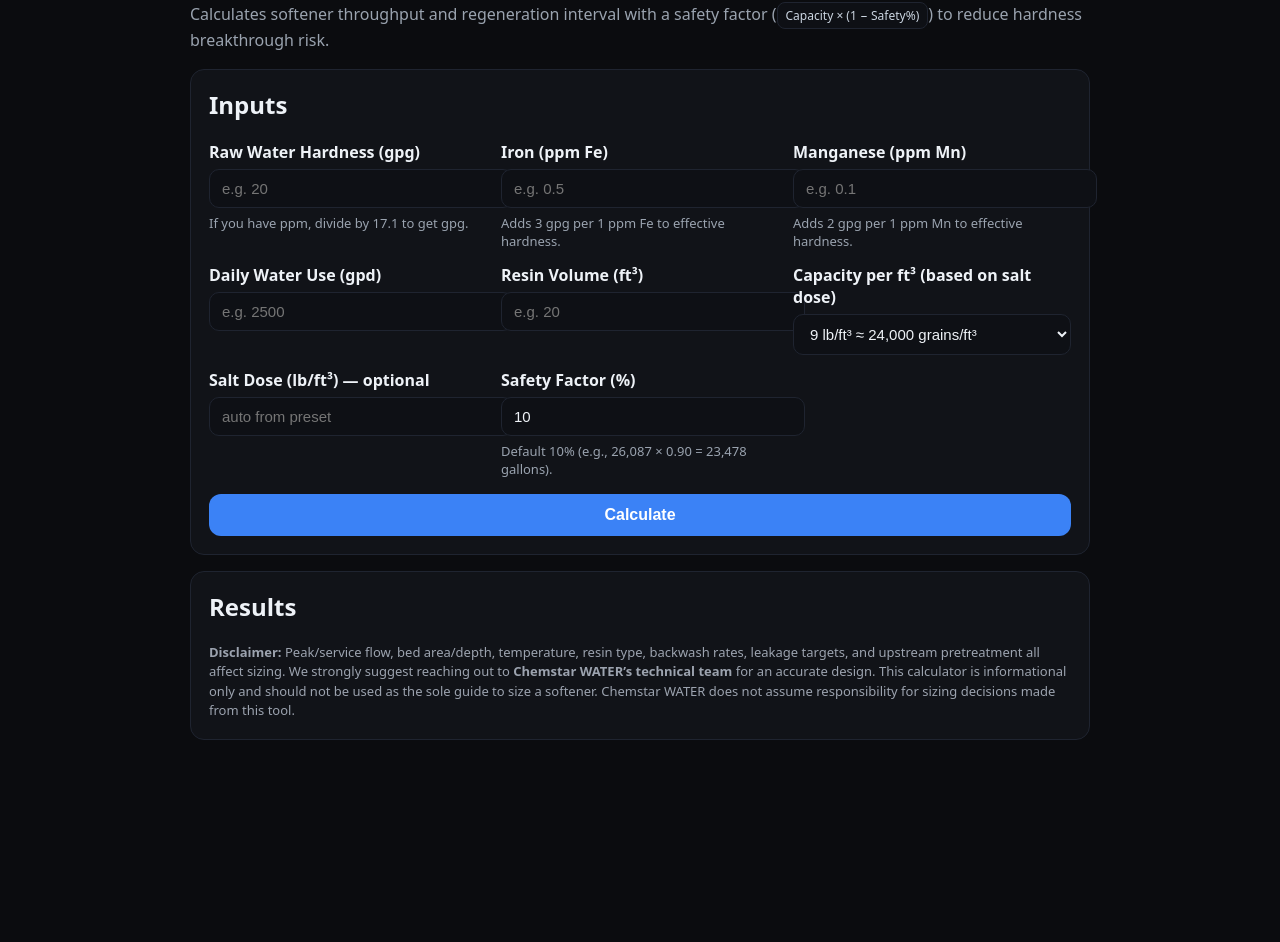
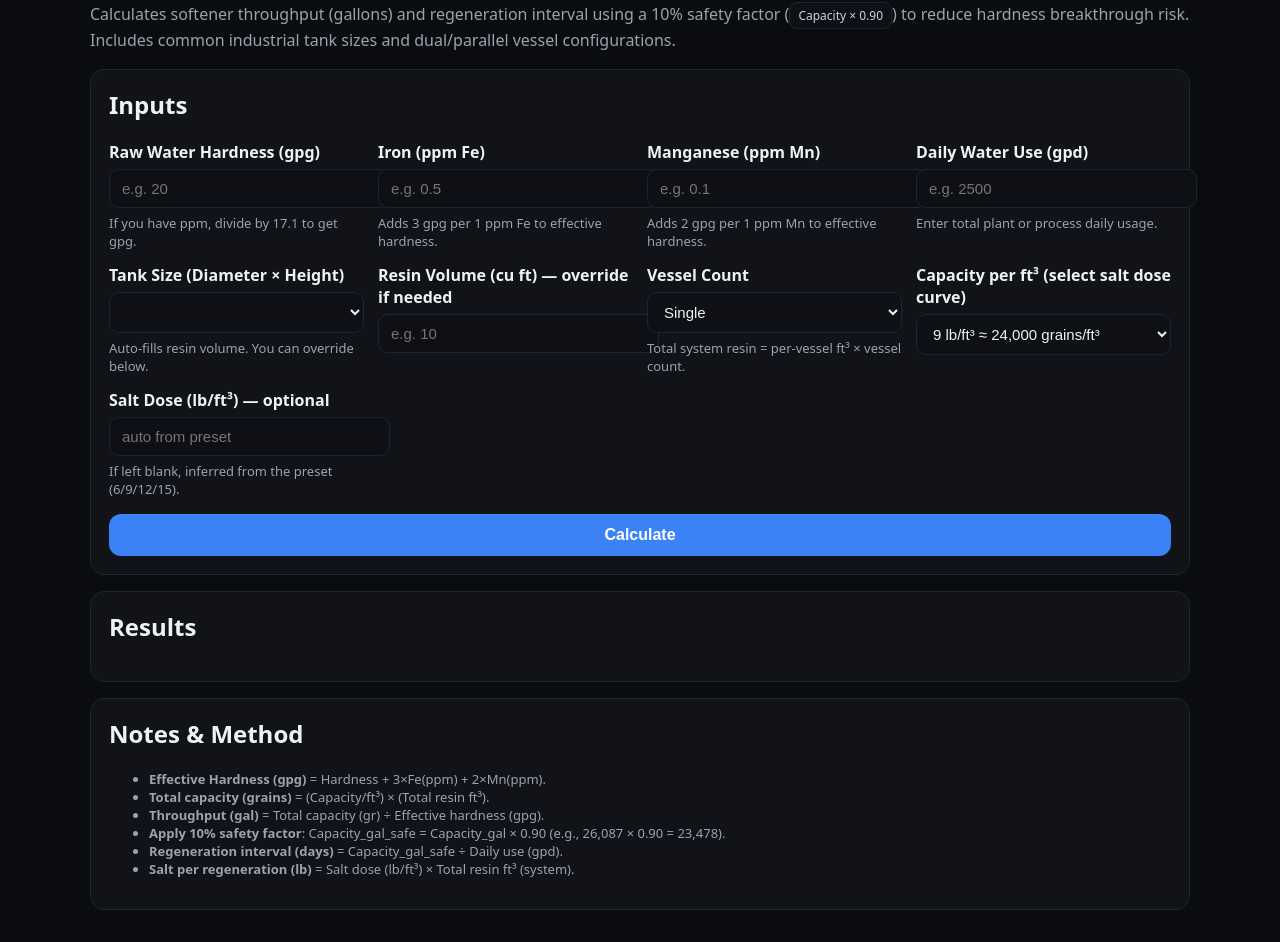
Before and after one commit to occand2024/calculate-softener-capacity, a plain HTML site: page index.html in a window 1280 px wide. Shown: the part 76-1018 px from the top of the page. Before the commit the page ends 848 px from the top, so only its background shows below. Drawn offline with Linux system fonts and the light colour scheme.

Commit message:
Update index.html

```diff
--- a/index.html
+++ b/index.html
@@ -14,7 +14,7 @@
       --line: #1f2430;
     }
     html,body { background: var(--bg); color: var(--fg); font-family: ui-sans-serif, system-ui, -apple-system, Segoe UI, Roboto, Arial, sans-serif; }
-    .wrap { max-width: 900px; margin: 32px auto; padding: 0 16px; }
+    .wrap { max-width: 1100px; margin: 32px auto; padding: 0 16px; }
     h1 { margin: 0 0 8px; font-size: 28px; }
     p.note { color: var(--muted); margin: 0 0 18px; }
     .card { background: var(--card); border: 1px solid var(--line); border-radius: 14px; padding: 18px; margin: 16px 0; }
@@ -33,15 +33,15 @@
     th { color: #cbd5e1; font-weight: 700; }
     .muted { color: var(--muted); font-size: 13px; margin-top: 6px; }
     .badge { display: inline-block; background: #0e1015; border: 1px solid var(--line); padding: 4px 8px; border-radius: 8px; color: #cbd5e1; font-size: 12px; }
-    .disclaimer { margin-top: 20px; font-size: 13px; color: #9ca3af; line-height: 1.5; }
   </style>
 </head>
 <body>
   <div class="wrap">
     <h1>Industrial Softener Capacity Calculator</h1>
     <p class="note">
-      Calculates softener throughput and regeneration interval with a safety factor
-      (<span class="badge">Capacity × (1 − Safety%)</span>) to reduce hardness breakthrough risk.
+      Calculates softener throughput (gallons) and regeneration interval using a 10% safety factor
+      (<span class="badge">Capacity × 0.90</span>) to reduce hardness breakthrough risk.
+      Includes common industrial tank sizes and dual/parallel vessel configurations.
     </p>
 
     <div class="card">
@@ -68,17 +68,32 @@
         <div>
           <label for="dailyUseGpd">Daily Water Use (gpd)</label>
           <input id="dailyUseGpd" type="number" step="any" placeholder="e.g. 2500" />
+          <div class="muted">Enter total plant or process daily usage.</div>
         </div>
 
         <div>
-          <label for="resinCuFt">Resin Volume (ft³)</label>
-          <input id="resinCuFt" type="number" step="any" placeholder="e.g. 20" />
+          <label for="tankSelect">Tank Size (Diameter × Height)</label>
+          <select id="tankSelect"></select>
+          <div class="muted">Auto-fills resin volume. You can override below.</div>
         </div>
 
         <div>
-          <label for="saltPreset">Capacity per ft³ (based on salt dose)</label>
+          <label for="resinCuFt">Resin Volume (cu ft) — override if needed</label>
+          <input id="resinCuFt" type="number" step="any" placeholder="e.g. 10" />
+        </div>
+
+        <div>
+          <label for="vesselCount">Vessel Count</label>
+          <select id="vesselCount">
+            <option value="1" selected>Single</option>
+            <option value="2">Dual / Parallel</option>
+          </select>
+          <div class="muted">Total system resin = per-vessel ft³ × vessel count.</div>
+        </div>
+
+        <div>
+          <label for="saltPreset">Capacity per ft³ (select salt dose curve)</label>
           <select id="saltPreset">
-            <option value="15000" disabled>15,000 grains/ft³ (not available)</option>
             <option value="20000">6 lb/ft³ ≈ 20,000 grains/ft³</option>
             <option value="24000" selected>9 lb/ft³ ≈ 24,000 grains/ft³</option>
             <option value="27000">12 lb/ft³ ≈ 27,000 grains/ft³</option>
@@ -89,12 +104,7 @@
         <div>
           <label for="saltDose">Salt Dose (lb/ft³) — optional</label>
           <input id="saltDose" type="number" step="any" placeholder="auto from preset" />
-        </div>
-
-        <div>
-          <label for="safetyPct">Safety Factor (%)</label>
-          <input id="safetyPct" type="number" step="any" value="10" />
-          <div class="muted">Default 10% (e.g., 26,087 × 0.90 = 23,478 gallons).</div>
+          <div class="muted">If left blank, inferred from the preset (6/9/12/15).</div>
         </div>
       </div>
 
@@ -106,12 +116,18 @@
     <div class="card">
       <h2 style="margin-top:0">Results</h2>
       <div id="results"></div>
-      <div class="disclaimer">
-        <strong>Disclaimer:</strong> Peak/service flow, bed area/depth, temperature, resin type, backwash rates, leakage targets, and upstream pretreatment all affect sizing.
-        We strongly suggest reaching out to <strong>Chemstar WATER’s technical team</strong> for an accurate design.
-        This calculator is informational only and should not be used as the sole guide to size a softener.
-        Chemstar WATER does not assume responsibility for sizing decisions made from this tool.
-      </div>
+    </div>
+
+    <div class="card">
+      <h2 style="margin-top:0">Notes & Method</h2>
+      <ul class="muted">
+        <li><strong>Effective Hardness (gpg)</strong> = Hardness + 3×Fe(ppm) + 2×Mn(ppm).</li>
+        <li><strong>Total capacity (grains)</strong> = (Capacity/ft³) × (Total resin ft³).</li>
+        <li><strong>Throughput (gal)</strong> = Total capacity (gr) ÷ Effective hardness (gpg).</li>
+        <li><strong>Apply 10% safety factor</strong>: Capacity_gal_safe = Capacity_gal × 0.90 (e.g., 26,087 × 0.90 = 23,478).</li>
+        <li><strong>Regeneration interval (days)</strong> = Capacity_gal_safe ÷ Daily use (gpd).</li>
+        <li><strong>Salt per regeneration (lb)</strong> = Salt dose (lb/ft³) × Total resin ft³ (system).</li>
+      </ul>
     </div>
   </div>
 
```
